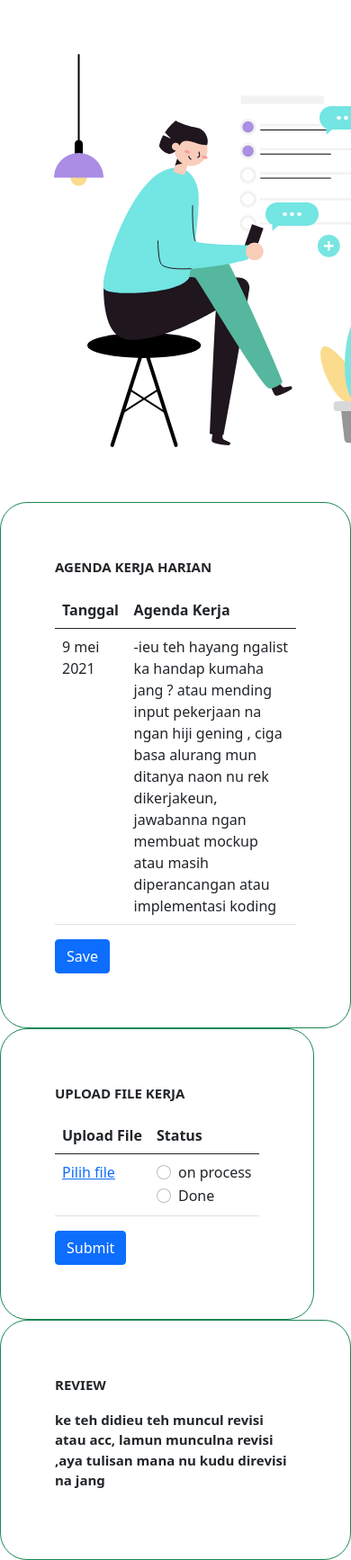
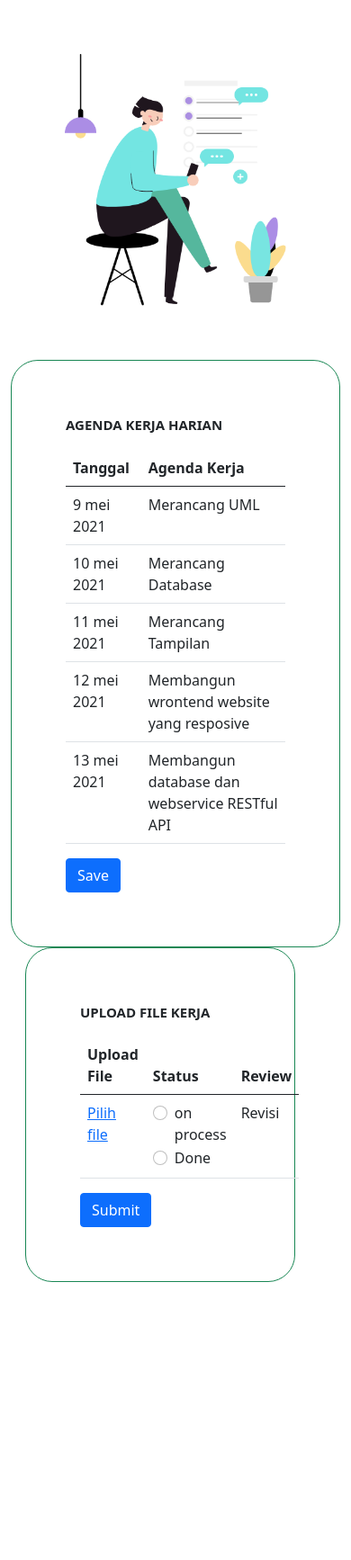
Before and after one commit to nunungnurhayatii/web_evaluasi_baru, a PHP site: page /halaman_agenda.html in a window 390 px wide; the page is wider, and only the part inside the window is pictured. Shown: the part 106-1840 px from the top of that part at 90% size. After the commit the page ends 1531 px from the top of that part, so only its background shows below. Run offline with PHP 8.4, Linux system fonts and the light colour scheme.

Commit message:
tinggal responsive na

```diff
--- a/css/halaman_agenda.css
+++ b/css/halaman_agenda.css
@@ -3,7 +3,7 @@
   padding: 0;
 }
 /* navbar */
-nav div ul li a {
+nav div ul li a p{
   color: black;
   text-decoration: none;
   font-family: "Poppins", sans-serif;
--- a/halaman_agenda.html
+++ b/halaman_agenda.html
@@ -80,12 +80,13 @@
 <!-- ISI -->
 
 <!-- GAMBAR -->
-<div class="isi" style="max-width: 400px; float:left;">
-    <img src="picture/gambar_jadwal.png" alt="gambar" class="gambar">
+<div class="container">
+    <div class="isi" style="max-width: 330px; float:left;">
+        <img src="picture/gambar_jadwal.png" alt="gambar" class="gambar" style="max-width: 448px; max-height: 280px;">
     </div>
     <!-- GAMBAR -->
     <!-- AGENDA KERJA HARIAN -->
-<div class="border border-success isi" style="max-width: 400px; float:left;">
+    <div class="border border-success isi" style="max-width: 400px; float: left;">
         <p>AGENDA KERJA HARIAN</p>
         <table class="table">
             <thead>
@@ -97,13 +98,23 @@
             <tbody>
                 <tr>
                     <td>9 mei 2021</td>
-                <td>
-                    -ieu teh hayang ngalist ka handap kumaha jang ?
-                    atau mending input pekerjaan na ngan hiji gening ,
-                    ciga basa alurang mun ditanya naon nu rek dikerjakeun,
-                    jawabanna ngan membuat mockup atau masih
-                    diperancangan atau implementasi koding
-                </td>
+                    <td>Merancang UML</td>
+                </tr>
+                <tr>
+                    <td>10 mei 2021</td>
+                    <td>Merancang Database</td>
+                </tr>
+                <tr>
+                    <td>11 mei 2021</td>
+                    <td>Merancang Tampilan</td>
+                </tr>
+                <tr>
+                    <td>12 mei 2021</td>
+                    <td>Membangun wrontend website yang resposive</td>
+                </tr>
+                <tr>
+                    <td>13 mei 2021</td>
+                    <td>Membangun database dan webservice RESTful API</td>
                 </tr>
             </tbody>
         </table>
@@ -112,18 +123,20 @@
     <!-- AKHIR AGENDA KERJA HARIAN -->
 
     <!-- UPLOAD FILE -->
-<div class="border border-success isi" style="max-width: 400px; float:left;">
+    <div class="border border-success isi" style="max-width: 300px; float: right; margin-right: 50px;">
         <p>UPLOAD FILE KERJA</p>
-    <table class="table">
+        <table class="table table-responsive">
             <thead>
                 <tr>
                     <th scope="col">Upload File</th>
                     <th scope="col">Status</th>
+                    <th scope="col">Review</th>
                 </tr>
             </thead>
             <tbody>
                 <tr>
-                <td><a href="#">Pilih file</a>
+                    <td>
+                        <a href="#">Pilih file</a>
                     </td>
                     <td>
                         <div class="form-check">
@@ -139,18 +152,13 @@
                             </label>
                         </div>
                     </td>
+                    <td>Revisi</td>
                 </tr>
             </tbody>
         </table>
         <input class="btn btn-primary" type="submit" value="Submit">
     </div>
     <!-- AKHIR UPLOAD FILE -->
-<!-- REVIEW SUPERVISOR -->
-<div class="border border-success isi" style="max-width: 400px; float:right;">
-    <p>REVIEW</p>
-    <p>ke teh didieu teh muncul revisi atau acc, lamun munculna revisi ,aya tulisan mana nu kudu direvisi na jang</p>
-</div>
-<!--AKHIR REVIEW SUPERVISOR  -->
 </div>
 <!-- AKHIR ISI -->
 </body>
```
Also changed, not shown: halaman_presensi.html (+6 -4 lines), css/halaman_presensi.css (line endings or trailing spaces). Lines whose indentation alone changed are shown as unchanged.
